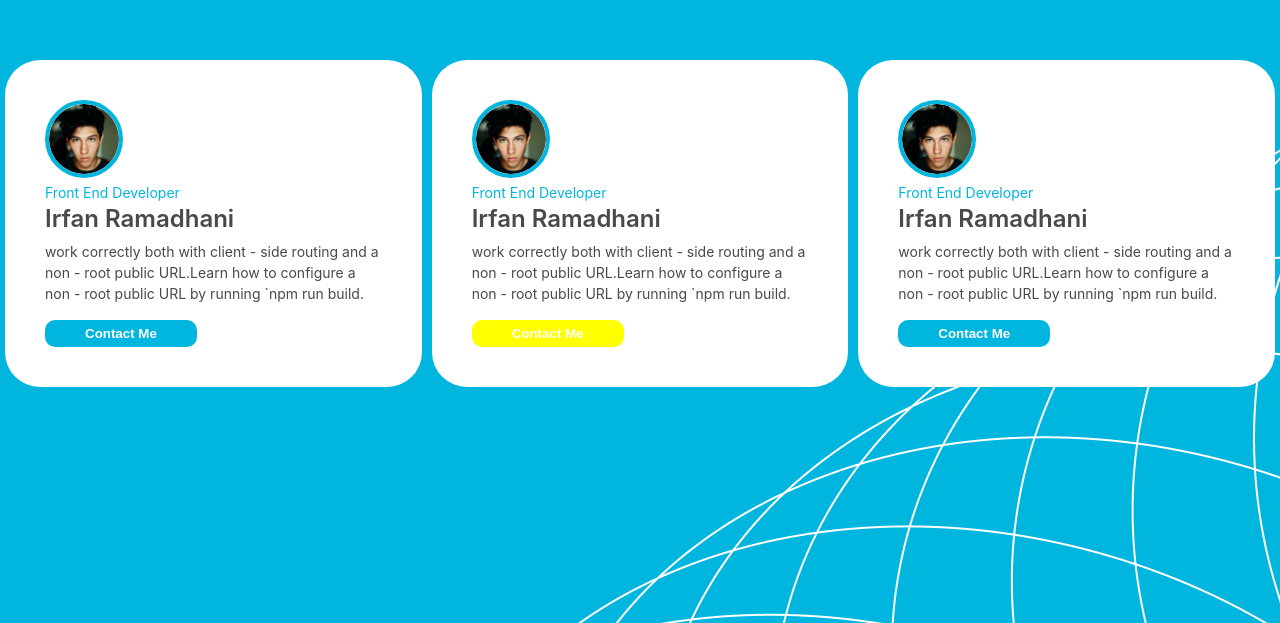
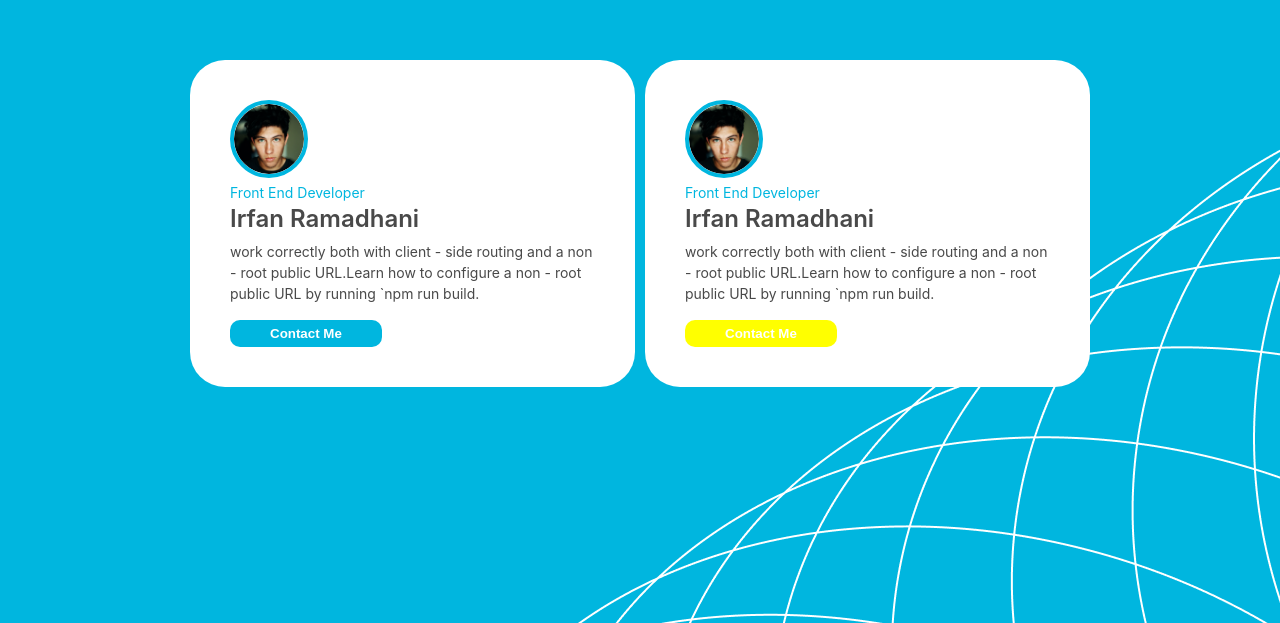
Before and after one commit to irfanramadhan1999/belajar-reactjs, a React (Create React App) app: page / in a window 1280 px wide. Shown: the part 177-800 px from the top of the page. Built offline with nearby package versions, Linux system fonts and the light colour scheme.

Commit message:
pindah materi

```diff
--- a/src/components/Cardprofile.js
+++ b/src/components/Cardprofile.js
@@ -47,17 +47,6 @@ const Cardprofile = () => {
           </button>
         </div>
 
-        <div className="card">
-          <img src={profile} alt="" className="image-card" />
-          <div className="jobdesk"> Front End Developer </div>
-          <div className="name"> Irfan Ramadhani </div>
-          <div className="deskripsi">
-            work correctly both with client - side routing and a non - root
-            public URL.Learn how to configure a non - root public URL by running
-            `npm run build.
-          </div>
-          <button className="button">Contact Me</button>
-        </div>
       </div>
     </body>
   );
```
